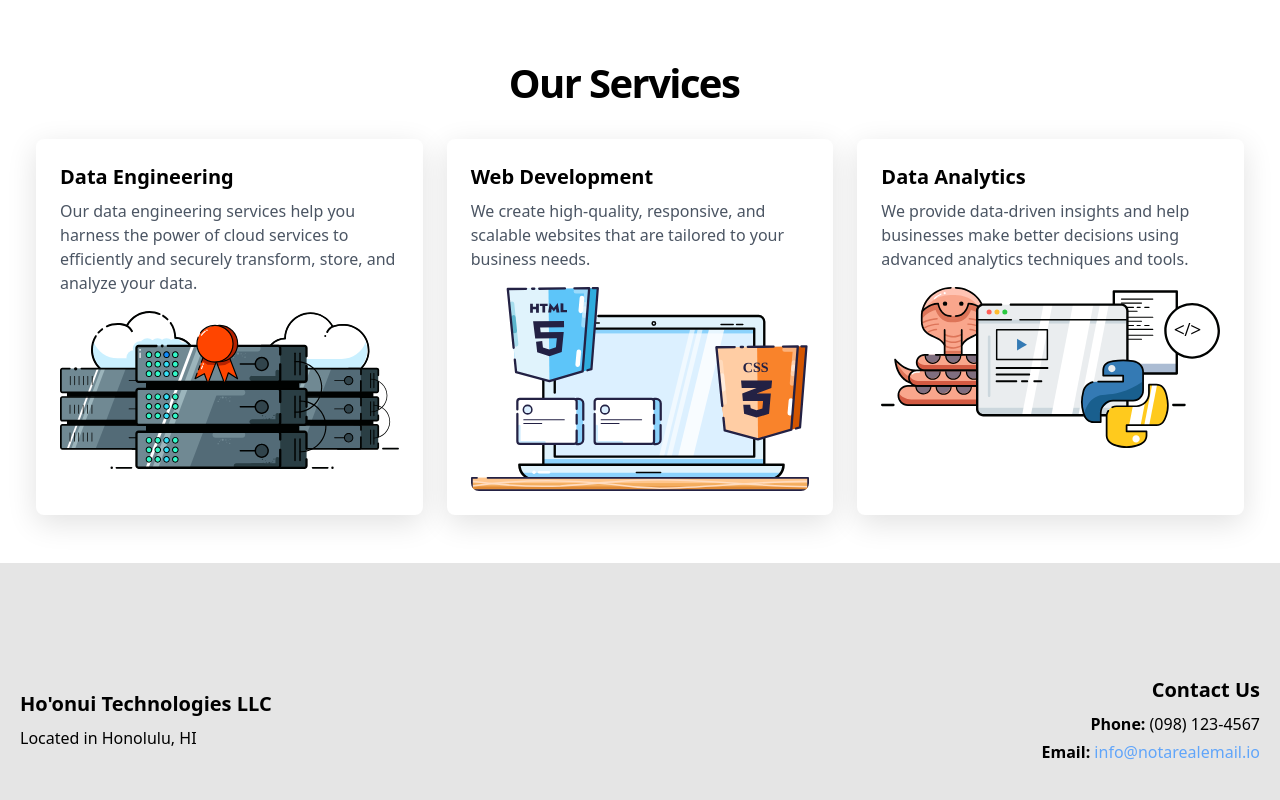
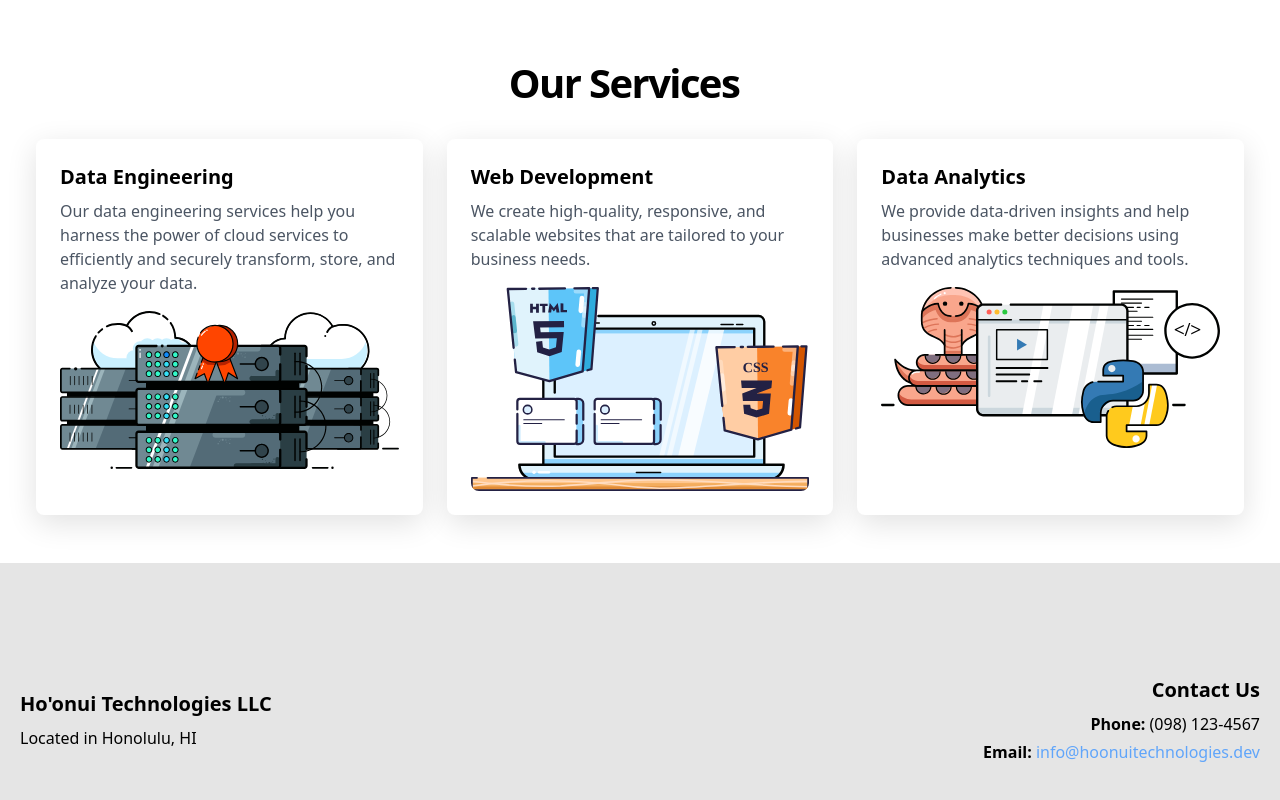
Before and after one commit to Ho-onui-Technologies/hoonui-app, a Next.js app: page / in a window 1280 px wide. Shown: the part 1076-1876 px from the top of the page. Built offline with nearby package versions, Linux system fonts and the light colour scheme.

Commit message:
Real info email

```diff
--- a/components/landing/footer.tsx
+++ b/components/landing/footer.tsx
@@ -20,10 +20,10 @@ const Footer = () => {
             <p>
               <span className="font-bold">Email:</span>{' '}
               <a
-                href="mailto:info@notarealemail.io"
+                href="mailto:info@hoonuitechnologies.dev"
                 className="text-blue-400 hover:text-blue-600"
               >
-                info@notarealemail.io
+                info@hoonuitechnologies.dev
               </a>
             </p>
           </div>
--- a/components/landing/landing-header.tsx
+++ b/components/landing/landing-header.tsx
@@ -21,7 +21,7 @@ const LandingHeader = () => {
         </a>
         <div>
           <a
-            href="mailto:info@notarealemail.io"
+            href="mailto:info@hoonuitechnologies.dev"
             className="text-xl font-medium text-gray-900 hover:text-gray-700 transition-colors duration-150"
           >
             Contact
```
